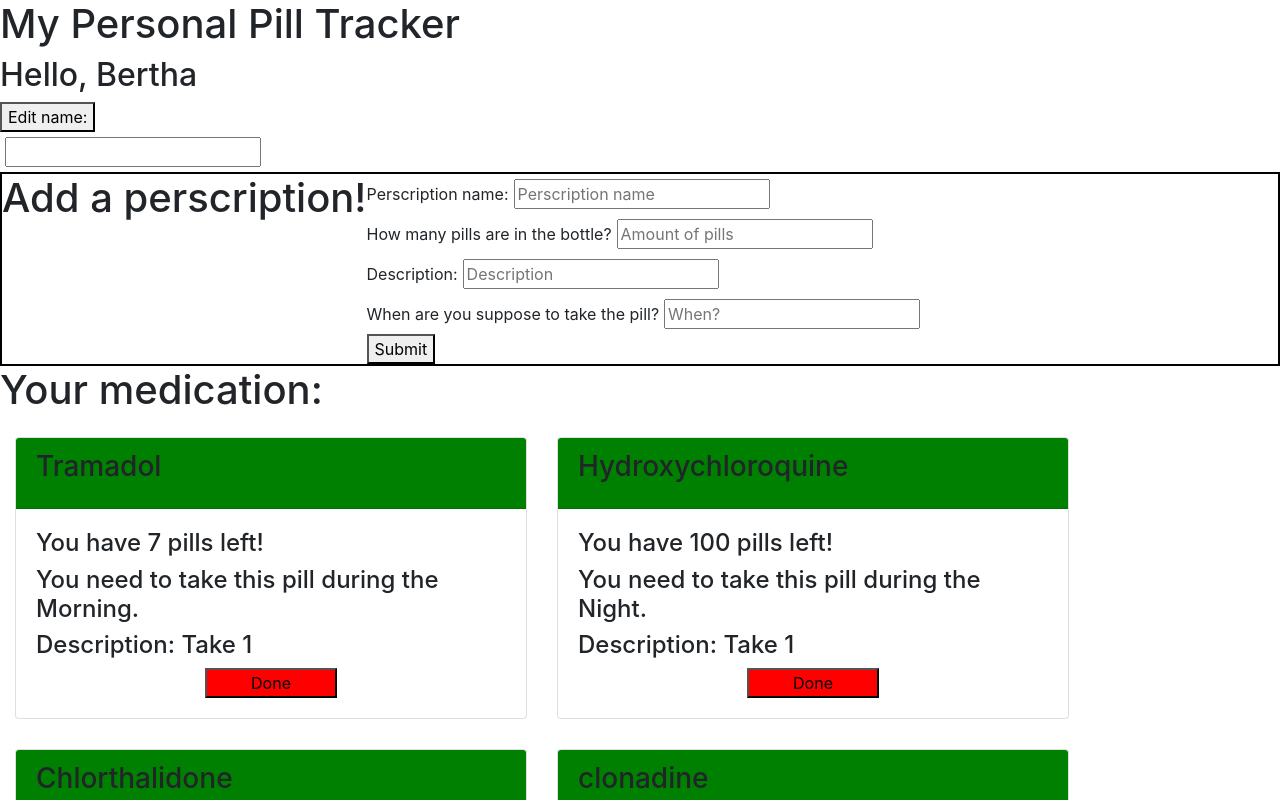
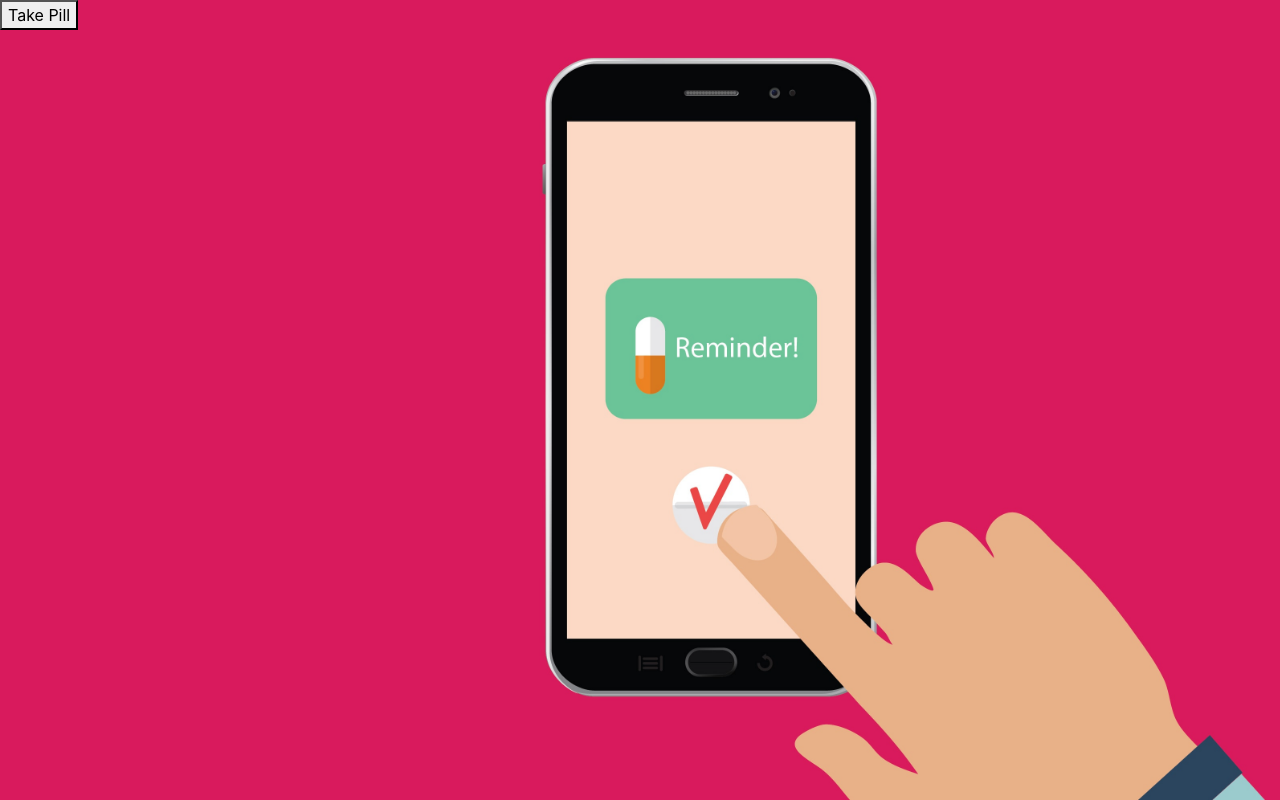
Before and after one commit to bcarrol2/pillTrackerWeb, a React (Create React App) app in the folder pilltracker/: page / in a window 1280 px wide. Shown: the top 800 px of the page. Built offline with nearby package versions, Linux system fonts and the light colour scheme; data requests are answered from the project's data file.

Commit message:
landing page style changes with styled-components added

```diff
--- a/pilltracker/src/App.js
+++ b/pilltracker/src/App.js
@@ -9,8 +9,8 @@ const App = () => (
   <div className="App">
     <BrowserRouter>
       <Switch>
-        <Route path="/" exact component={MedicationIndex} />
-        <Route path="/home" exact component={Landing} />
+        <Route path="/" exact component={Landing} />
+        <Route path="/medication" exact component={MedicationIndex} />
       </Switch>
     </BrowserRouter>
   </div>
--- a/pilltracker/src/components/Landing.jsx
+++ b/pilltracker/src/components/Landing.jsx
@@ -1,10 +1,27 @@
 import React from 'react';
+import styled from 'styled-components';
+import LandingImage from '../img/landing-back.jpg';
+import {Link} from 'react-router-dom';
+
+const StyledBody = styled.div`
+  background-image: url(${LandingImage});
+  background-size: cover;
+  width: 100%;
+  height: 100%;
+  top: 0;
+  left: 0;
+  right: 0;
+  bottom: 0;
+  position: fixed;
+`;
 
 const Landing = () => {
     return(
-        <div>
-            <h1>Pill Tracker</h1>
-        </div>
+        <StyledBody>
+            <Link to="/medication">
+                <button>Take Pill</button>
+            </Link>
+        </StyledBody>
     )
 }
 
```
Also changed, not shown: 1 other file (tests, documents, lock files or other folders).
